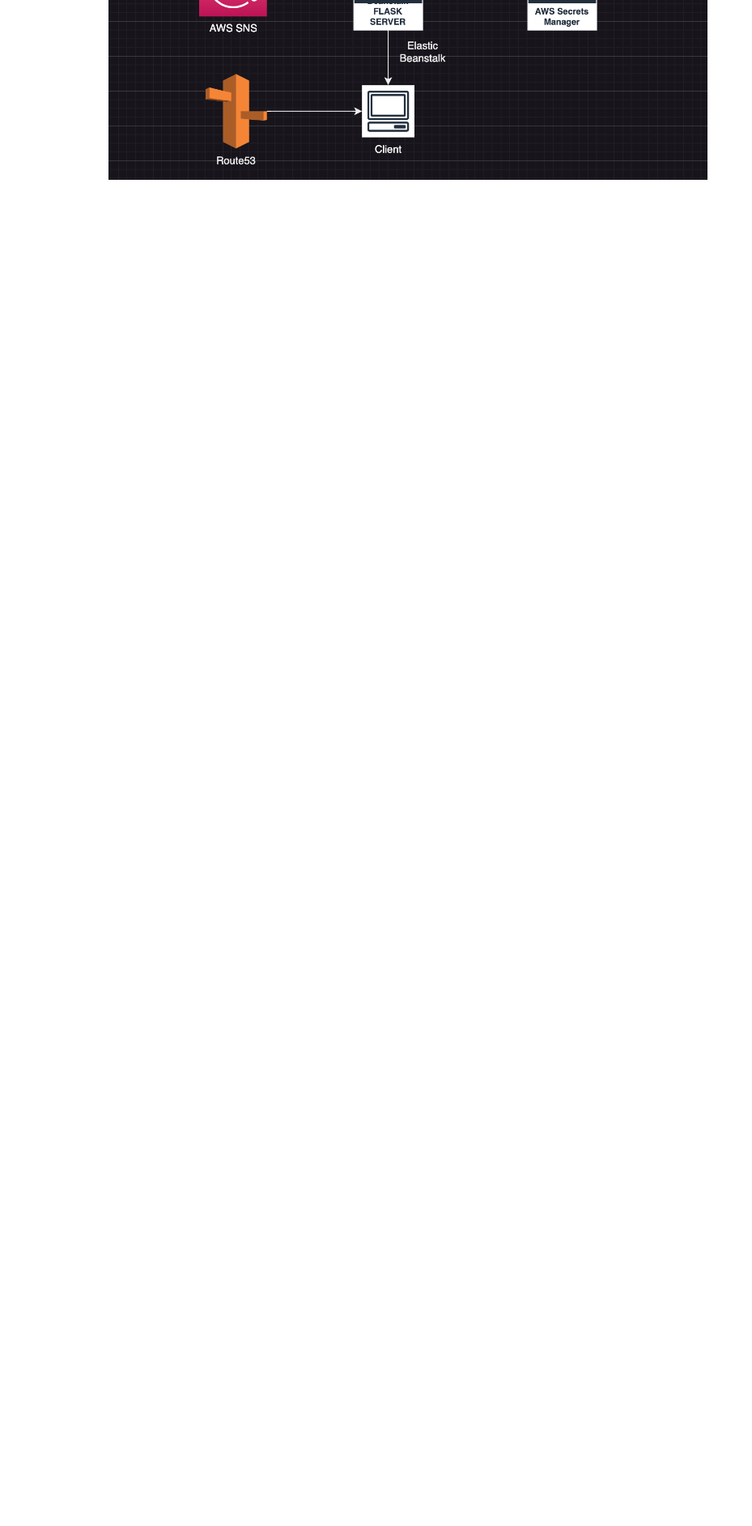
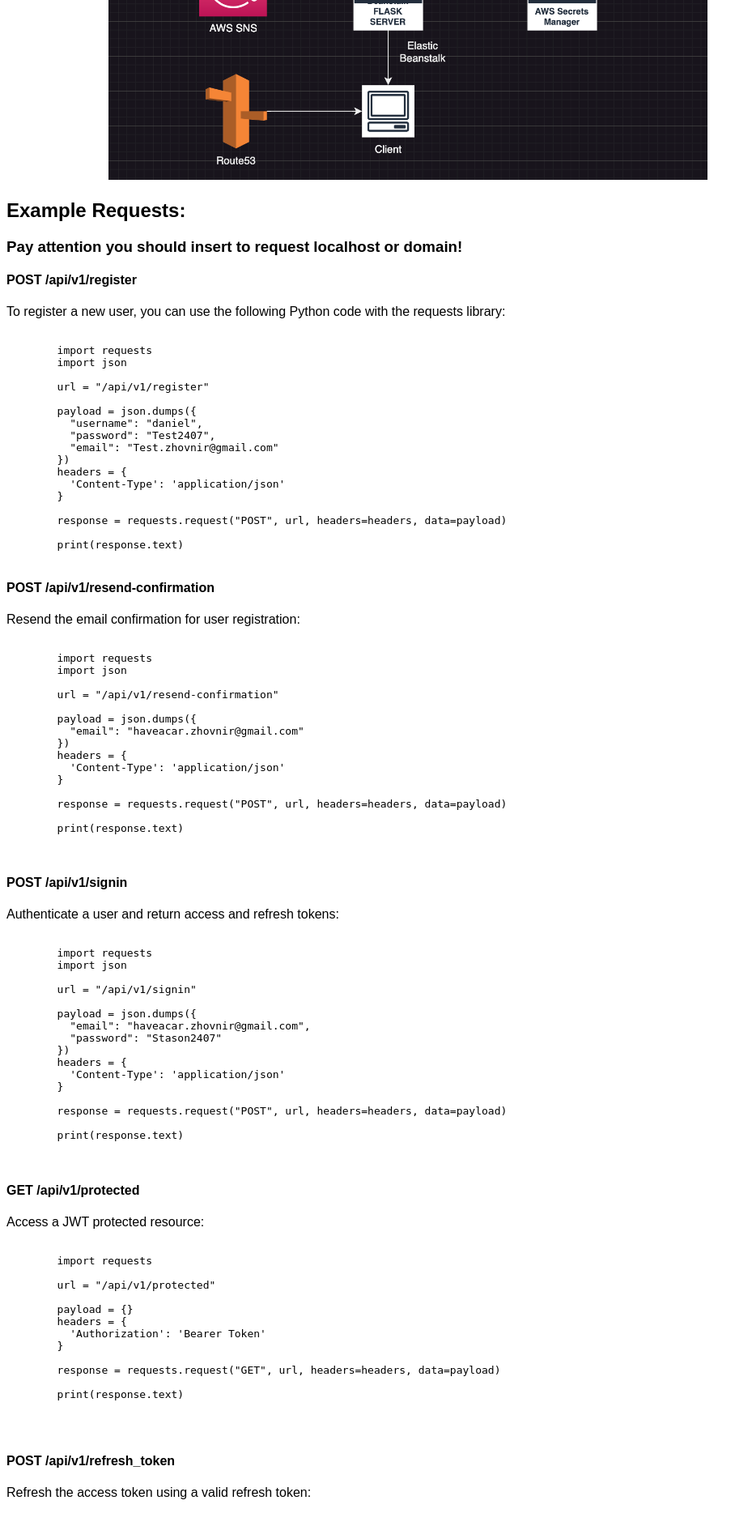
Before and after one commit to haveacar/user_login_microservice, a Flask app: page / in a window 1280 px wide. Shown: the part 998-2882 px from the top of the page at 81% size, without its empty margins (0-929 px from the left). Before the commit the page ends 1220 px from the top, so only its background shows below. Run offline with Flask 3, Linux system fonts and the light colour scheme; parts of the project's set-up code (start-up, migrations or seed data) failed here and were passed over.

Commit message:
update api_documentation.html

```diff
--- a/templates/api_documentation.html
+++ b/templates/api_documentation.html
@@ -8,27 +8,34 @@
         body {
             font-family: Arial, sans-serif;
         }
+
         .container {
             width: 80%;
             margin: 0 auto;
         }
+
         table {
             width: 100%;
             border-collapse: collapse;
         }
+
         table, th, td {
             border: 1px solid black;
         }
+
         th, td {
             padding: 10px;
             text-align: left;
         }
+
         th {
             background-color: #f2f2f2;
         }
+
         .endpoint {
             background-color: #e7f4e4;
         }
+
         .description {
             background-color: #eef;
         }
@@ -37,7 +44,8 @@
 <body>
 <div class="container">
     <h1>API Endpoint Documentation</h1>
-        <p>This document outlines the various endpoints available in our Flask application, along with their supported HTTP methods and functionalities.</p>
+    <p>This document outlines the various endpoints available in our Flask application, along with their supported HTTP
+        methods and functionalities.</p>
 
     <table>
         <tr>
@@ -48,7 +56,9 @@
         <tr>
             <td class="endpoint">/api/v1/register</td>
             <td>POST</td>
-                <td class="description">Register a new user, generate a confirmation token, and send a confirmation URL via email.</td>
+            <td class="description">Register a new user, generate a confirmation token, and send a confirmation URL via
+                email.
+            </td>
         </tr>
         <tr>
             <td class="endpoint">/api/v1/resend-confirmation</td>
@@ -81,12 +91,142 @@
             <td class="description">Update user data or delete a user.</td>
         </tr>
     </table>
+
     <!-- Admin Link -->
     <br><h4>For test endpoints:</h4>
     <a href="/web3m-admin" class="admin-link">Admin Dashboard</a>
 
     <h4>Microservice AWS Infrastructure</h4>
-        <img src="{{ url_for('static', filename='img/aws_infrastructure.png') }}" height="600" width="740" alt="AWS Infrastructure">
+    <img src="{{ url_for('static', filename='img/aws_infrastructure.png') }}" height="600" width="740"
+         alt="AWS Infrastructure">
 </div>
+<h2>Example Requests:</h2>
+<h3>Pay attention you should insert to request localhost or domain!</h3>
+<h4>POST /api/v1/register</h4>
+<p>To register a new user, you can use the following Python code with the requests library:</p>
+<pre><code>
+        import requests
+        import json
+
+        url = "/api/v1/register"
+
+        payload = json.dumps({
+          "username": "daniel",
+          "password": "Test2407",
+          "email": "Test.zhovnir@gmail.com"
+        })
+        headers = {
+          'Content-Type': 'application/json'
+        }
+
+        response = requests.request("POST", url, headers=headers, data=payload)
+
+        print(response.text)
+    </code></pre>
+<h4>POST /api/v1/resend-confirmation</h4>
+<p>Resend the email confirmation for user registration:</p>
+<pre><code>
+        import requests
+        import json
+
+        url = "/api/v1/resend-confirmation"
+
+        payload = json.dumps({
+          "email": "haveacar.zhovnir@gmail.com"
+        })
+        headers = {
+          'Content-Type': 'application/json'
+        }
+
+        response = requests.request("POST", url, headers=headers, data=payload)
+
+        print(response.text)
+
+    </code></pre>
+<h4>POST /api/v1/signin</h4>
+<p>Authenticate a user and return access and refresh tokens:</p>
+<pre><code>
+        import requests
+        import json
+
+        url = "/api/v1/signin"
+
+        payload = json.dumps({
+          "email": "haveacar.zhovnir@gmail.com",
+          "password": "Stason2407"
+        })
+        headers = {
+          'Content-Type': 'application/json'
+        }
+
+        response = requests.request("POST", url, headers=headers, data=payload)
+
+        print(response.text)
+
+    </code></pre>
+<h4>GET /api/v1/protected</h4>
+<p>Access a JWT protected resource:</p>
+<pre><code>
+        import requests
+
+        url = "/api/v1/protected"
+
+        payload = {}
+        headers = {
+          'Authorization': 'Bearer Token'
+        }
+
+        response = requests.request("GET", url, headers=headers, data=payload)
+
+        print(response.text)
+
+
+    </code></pre>
+<h4>POST /api/v1/refresh_token</h4>
+<p>Refresh the access token using a valid refresh token:</p>
+<pre><code>
+        import requests
+
+        url = "/api/v1/refresh_token"
+
+        payload = {}
+        headers = {
+          'Authorization': 'Bearer Token'
+        }
+
+        response = requests.request("POST", url, headers=headers, data=payload)
+
+        print(response.text)
+
+    </code></pre>
+<h4>PUT DELETE /api/v1/users/
+    <string:user_id>
+</h4>
+<p>Update user data or delete a user.:</p>
+<pre><code>
+        import requests
+        import json
+
+        url = "/api/v1/users/5b10760e-fb64-48e7-a34e-e29843ee7d1b"
+
+        payload = json.dumps({
+          "username": "danika"
+        })
+        headers = {
+          'Content-Type': 'application/json',
+          'Authorization': 'Bearer Token'
+        }
+
+        response = requests.request("PUT", url, headers=headers, data=payload)
+
+        print(response.text)
+
+
+    </code></pre>
+
+
+</div>
+
+
 </body>
 </html>
```
Lines whose indentation alone changed are shown as unchanged.
